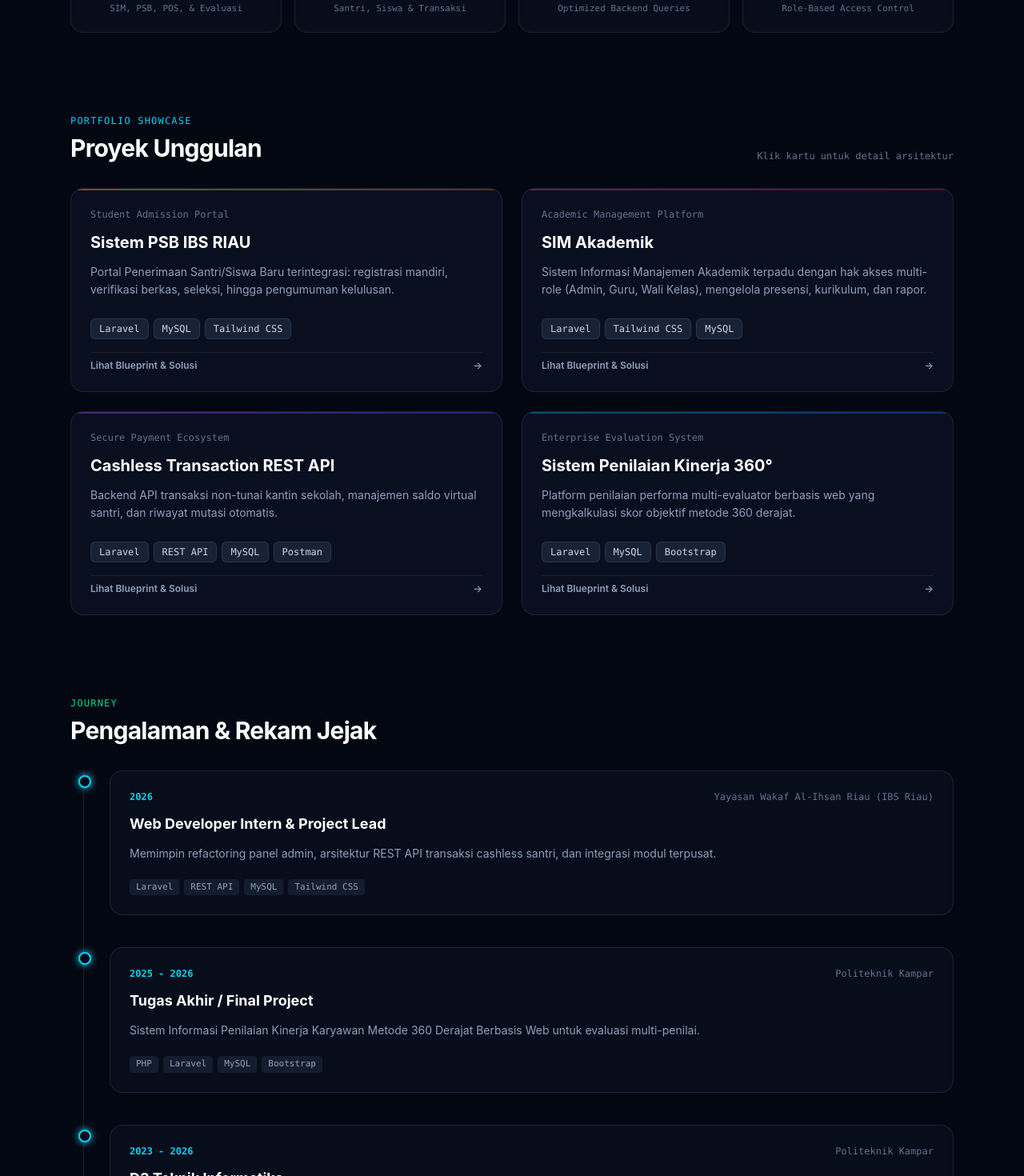
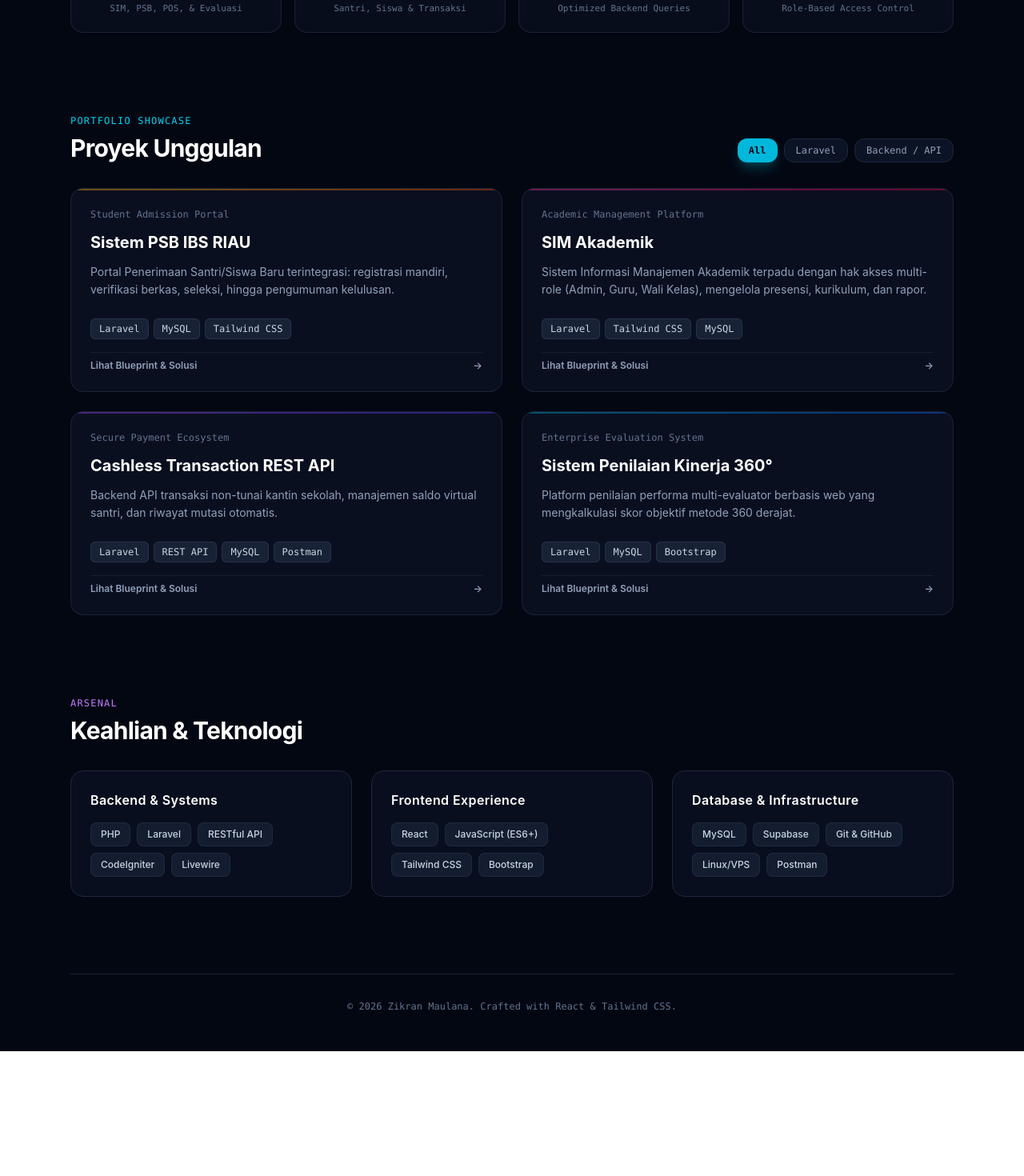
Before and after one commit to ZikranMaulana/portofolio, a React (Vite) app: page / in a window 1280 px wide. Shown: the part 880-2350 px from the top of the page at 80% size. After the commit the page ends 2194 px from the top, so only its background shows below. Built offline with nearby package versions, Linux system fonts and the light colour scheme.

Commit message:
feat: add interactive category filter tabs for projects

```diff
--- a/src/App.jsx
+++ b/src/App.jsx
@@ -71,6 +71,7 @@ const portfolioData = {
       id: "psb-online",
       title: "Sistem PSB IBS RIAU",
       tagline: "Student Admission Portal",
+      category: "Laravel", // Tambahkan kategori
       description: "Portal Penerimaan Santri/Siswa Baru terintegrasi: registrasi mandiri, verifikasi berkas, seleksi, hingga pengumuman kelulusan.",
       architecture: "Arsitektur modular di Laravel dengan generator nomor registrasi unik dan validasi berkas multi-tahap.",
       challenge: "Menjaga stabilitas server dan keutuhan data saat lonjakan pendaftaran massal bersamaan.",
@@ -82,6 +83,7 @@ const portfolioData = {
       id: "sim-akademik",
       title: "SIM Akademik",
       tagline: "Academic Management Platform",
+      category: "Laravel", // Tambahkan kategori
       description: "Sistem Informasi Manajemen Akademik terpadu dengan hak akses multi-role (Admin, Guru, Wali Kelas), mengelola presensi, kurikulum, dan rapor.",
       architecture: "Role-Based Access Control (RBAC) ketat dengan pemisahan otorisasi nilai dan relasi database teroptimasi.",
       challenge: "Menghitung agregasi kalkulasi bobot nilai dinamis tanpa membebani performa query database.",
@@ -93,6 +95,7 @@ const portfolioData = {
       id: "api-cashless",
       title: "Cashless Transaction REST API",
       tagline: "Secure Payment Ecosystem",
+      category: "Backend / API", // Tambahkan kategori
       description: "Backend API transaksi non-tunai kantin sekolah, manajemen saldo virtual santri, dan riwayat mutasi otomatis.",
       architecture: "RESTful API dengan otentikasi token dan isolasi transaksi ACID untuk menjamin keakuratan nominal saldo.",
       challenge: "Mencegah race condition (double spending) pada transaksi saldo saat antrean kasir kantin padat.",
@@ -104,6 +107,7 @@ const portfolioData = {
       id: "performance-360",
       title: "Sistem Penilaian Kinerja 360°",
       tagline: "Enterprise Evaluation System",
+      category: "Laravel", // Tambahkan kategori
       description: "Platform penilaian performa multi-evaluator berbasis web yang mengkalkulasi skor objektif metode 360 derajat.",
       architecture: "Algoritma kalkulasi bobot otomatis antar penilai dengan visualisasi kompetensi spider chart.",
       challenge: "Menjaga anonimitas penilaian antar kolega kerja sekaligus menghasilkan analitik komprehensif.",
@@ -122,6 +126,10 @@ export default function App() {
   const [cursorTrailing, setCursorTrailing] = useState({ x: -100, y: -100 });
   const [isHovered, setIsHovered] = useState(false);
   const [selectedProject, setSelectedProject] = useState(null);
+  const [activeFilter, setActiveFilter] = useState("All");
+  const filteredProjects = activeFilter === "All"
+    ? projects
+    : projects.filter(item => item.category === activeFilter);
 
   // Scroll Reveal Observer (Animasi Muncul Saat Discroll)
   useEffect(() => {
@@ -482,18 +490,36 @@ export default function App() {
           ))}
         </section>
 
-        {/* Projects Showcase (Reveal on Scroll dengan Stagger Delay) */}
+        {/* Projects Showcase dengan Tombol Filter Interaktif */}
         <section id="projects" className="reveal-item space-y-8">
-          <div className="flex flex-col sm:flex-row sm:items-end justify-between gap-2">
+          <div className="flex flex-col sm:flex-row sm:items-end justify-between gap-4">
             <div>
               <div className="inline-block text-xs font-mono uppercase tracking-widest text-cyan-400 mb-2">Portfolio Showcase</div>
               <h2 className="text-3xl font-bold tracking-tight text-white">Proyek Unggulan</h2>
             </div>
-            <p className="text-xs text-slate-500 font-mono">Klik kartu untuk detail arsitektur</p>
+
+            {/* TOMBOL KATEGORI FILTER INTERAKTIF */}
+            <div className="flex flex-wrap gap-2">
+              {["All", "Laravel", "Backend / API"].map((cat) => (
+                <button
+                  key={cat}
+                  // Saat tombol diklik, state activeFilter akan berubah sesuai nama tombolnya
+                  onClick={() => setActiveFilter(cat)}
+                  className={`px-3.5 py-1.5 text-xs font-mono rounded-xl transition-all duration-300 ${
+                    activeFilter === cat
+                      ? "bg-cyan-500 text-slate-950 font-bold shadow-lg shadow-cyan-500/25"
+                      : "bg-slate-900/80 text-slate-400 border border-slate-800 hover:border-cyan-500/40 hover:text-white"
+                  }`}
+                >
+                  {cat}
+                </button>
+              ))}
+            </div>
           </div>
 
+          {/* GRID PROYEK: Menggunakan filteredProjects, bukan projects biasa */}
           <div className="grid gap-6 md:grid-cols-2">
-            {projects.map((item, index) => (
+            {filteredProjects.map((item, index) => (
               <div
                 key={item.id}
                 onClick={() => setSelectedProject(item)}
@@ -536,38 +562,6 @@ export default function App() {
                   <div className="pt-2 border-t border-slate-800/60 flex items-center justify-between text-xs font-semibold text-slate-400 group-hover:text-cyan-300 transition-colors">
                     <span>Lihat Blueprint & Solusi</span>
                     <span>→</span>
-                  </div>
-                </div>
-              </div>
-            ))}
-          </div>
-        </section>
-
-        {/* Experience Timeline (Reveal on Scroll) */}
-        <section id="journey" className="reveal-item space-y-8">
-          <div>
-            <div className="inline-block text-xs font-mono uppercase tracking-widest text-emerald-400 mb-2">Journey</div>
-            <h2 className="text-3xl font-bold tracking-tight text-white">Pengalaman & Rekam Jejak</h2>
-          </div>
-
-          <div className="relative border-l border-slate-800/80 pl-6 sm:pl-8 ml-2 sm:ml-4 space-y-10">
-            {experiences.map((exp, idx) => (
-              <div key={idx} className="relative group">
-                <div className="absolute -left-[31px] sm:-left-[39px] top-1.5 w-4 h-4 rounded-full bg-slate-950 border-2 border-cyan-400 group-hover:border-teal-300 group-hover:scale-125 transition-all shadow-[0_0_10px_#22d3ee]" />
-
-                <div className="p-6 rounded-2xl bg-slate-900/40 border border-slate-800/80 backdrop-blur-md group-hover:border-slate-700 transition space-y-3">
-                  <div className="flex flex-col sm:flex-row sm:items-center justify-between gap-1">
-                    <span className="text-xs font-mono text-cyan-400 font-semibold">{exp.period}</span>
-                    <span className="text-xs font-mono text-slate-500">{exp.institution}</span>
-                  </div>
-                  <h3 className="text-lg font-bold text-white">{exp.role}</h3>
-                  <p className="text-sm text-slate-400 leading-relaxed">{exp.description}</p>
-                  <div className="flex flex-wrap gap-1.5 pt-2">
-                    {exp.skills.map((s) => (
-                      <span key={s} className="px-2 py-0.5 text-[11px] font-mono text-slate-400 bg-slate-800/60 rounded">
-                        {s}
-                      </span>
-                    ))}
                   </div>
                 </div>
               </div>
```
